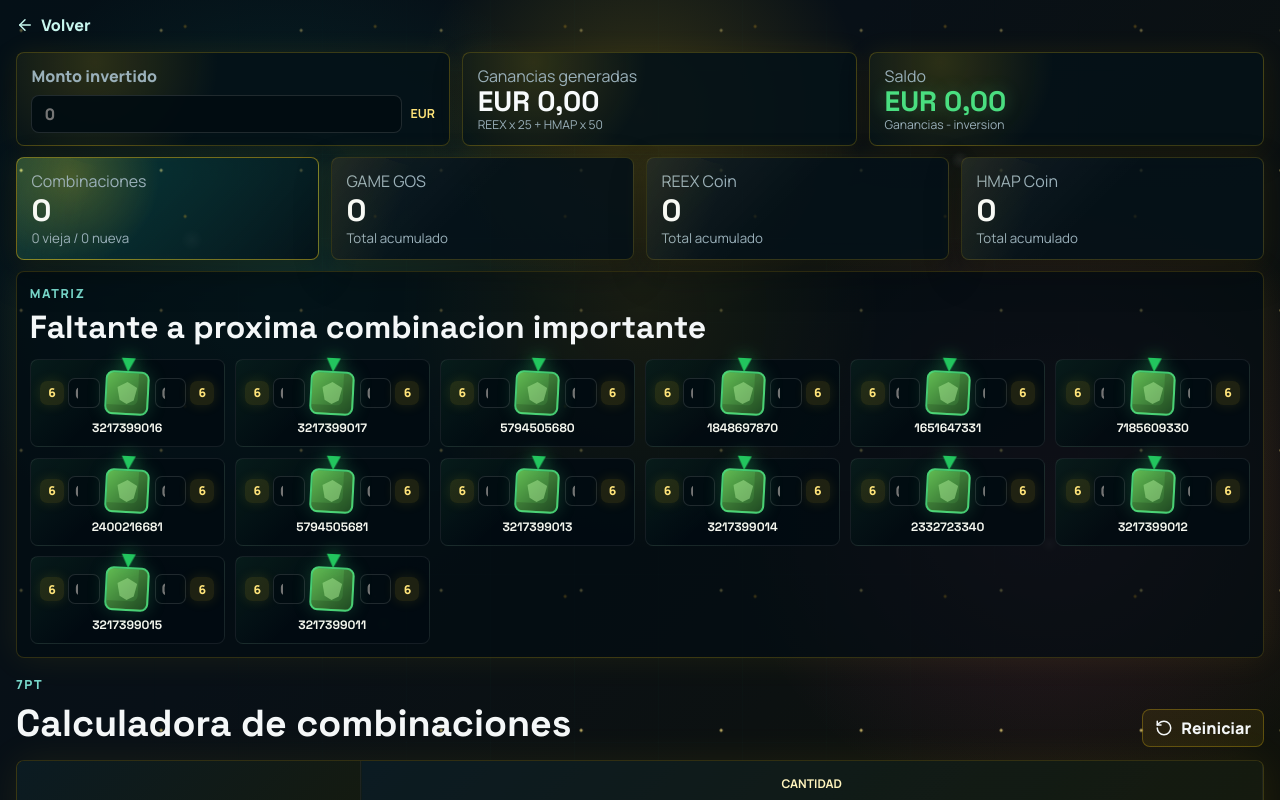
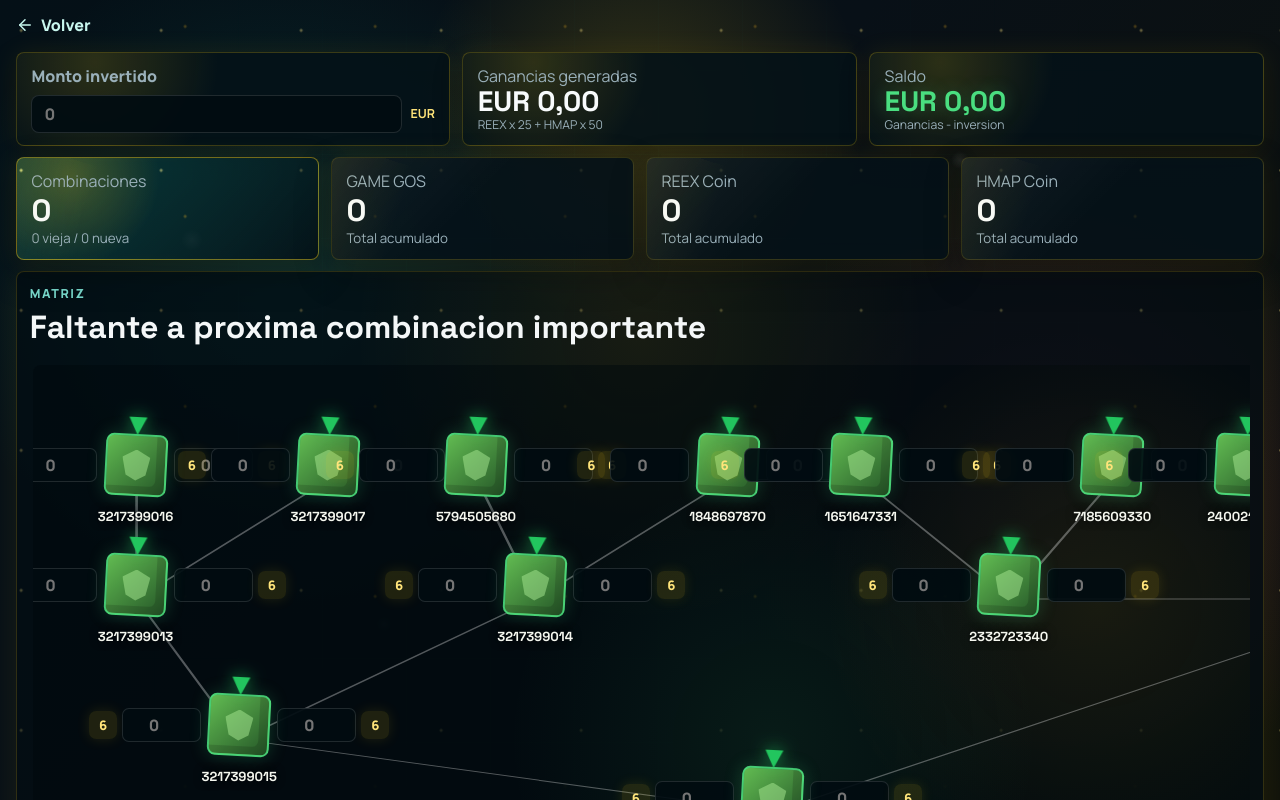
Before and after one commit to alvarogarcia33/metaacademy-calculadoras, a Next.js app: page /calculadora/7pt in a window 1280 px wide. Shown: the top 800 px of the page. Built offline with nearby package versions, Linux system fonts and the light colour scheme.

Commit message:
Improve token matrix map layout

```diff
--- a/src/app/globals.css
+++ b/src/app/globals.css
@@ -540,71 +540,100 @@ select {
   box-shadow: 0 0 34px rgba(250, 204, 21, 0.08);
 }
 
-.tokenMatrixGrid {
-  display: grid;
-  grid-template-columns: repeat(auto-fit, minmax(178px, 1fr));
-  gap: 0.65rem;
+.tokenMatrixCanvasWrap {
+  overflow-x: auto;
+  overflow-y: hidden;
+  padding: 0.35rem 0.2rem;
+}
+
+.tokenMatrixMap {
+  position: relative;
+  min-width: 1480px;
+  height: 520px;
+  overflow: hidden;
+  border-radius: 8px;
+  background:
+    radial-gradient(circle at 50% 72%, rgba(74, 222, 128, 0.08), transparent 32%),
+    radial-gradient(circle at 72% 46%, rgba(250, 204, 21, 0.08), transparent 25%),
+    rgba(2, 10, 14, 0.48);
+}
+
+.tokenMatrixLines {
+  position: absolute;
+  inset: 0;
+  width: 100%;
+  height: 100%;
+  pointer-events: none;
+}
+
+.tokenMatrixLines line {
+  stroke: rgba(255, 255, 255, 0.32);
+  stroke-width: 0.18;
+  stroke-linecap: round;
+  filter: drop-shadow(0 0 4px rgba(255, 255, 255, 0.22));
 }
 
 .tokenNode {
-  display: grid;
-  grid-template-columns: 1fr 44px 1fr;
+  position: absolute;
+  display: grid;
+  grid-template-columns: 112px 62px 112px;
   grid-template-rows: auto auto;
   align-items: center;
-  gap: 0.25rem 0.35rem;
-  min-height: 88px;
-  padding: 0.58rem;
-  border: 1px solid rgba(255, 255, 255, 0.08);
-  border-radius: 8px;
-  background:
-    linear-gradient(135deg, rgba(74, 222, 128, 0.08), transparent 44%),
-    rgba(2, 12, 18, 0.82);
+  gap: 0.28rem 0.45rem;
+  width: 312px;
+  min-height: 108px;
+  padding: 0.3rem;
+  border: 0;
+  background: transparent;
+  transform: translate(-50%, -50%);
 }
 
 .tokenNode > strong {
   grid-column: 1 / -1;
   color: #f5f7ef;
   font-family: var(--font-display), sans-serif;
-  font-size: 0.76rem;
+  font-size: 0.82rem;
   text-align: center;
+  text-shadow: 0 0 8px rgba(0, 0, 0, 0.82);
 }
 
 .matrixField {
   display: grid;
   align-items: center;
-  gap: 0.25rem;
+  gap: 0.32rem;
 }
 
 .matrixFieldLeft {
-  grid-template-columns: 24px minmax(0, 1fr);
+  grid-template-columns: 28px minmax(0, 1fr);
 }
 
 .matrixFieldRight {
-  grid-template-columns: minmax(0, 1fr) 24px;
+  grid-template-columns: minmax(0, 1fr) 28px;
 }
 
 .matrixField span {
   display: inline-grid;
   place-items: center;
-  min-width: 24px;
-  height: 24px;
+  min-width: 28px;
+  height: 28px;
   border-radius: 7px;
   background: rgba(250, 204, 21, 0.12);
   color: #ffe47a;
-  font-size: 0.76rem;
+  font-size: 0.82rem;
   font-weight: 900;
   box-shadow: 0 0 13px rgba(250, 204, 21, 0.12);
 }
 
 .matrixField input {
   width: 100%;
-  height: 30px;
-  padding: 0 0.35rem;
+  height: 34px;
+  padding: 0 0.45rem;
   border: 1px solid rgba(255, 255, 255, 0.12);
   border-radius: 7px;
   background: rgba(2, 12, 18, 0.92);
   color: #fff9db;
   font-weight: 900;
+  font-size: 0.98rem;
   text-align: center;
   outline: none;
 }
@@ -618,8 +647,8 @@ select {
   position: relative;
   display: grid;
   place-items: center;
-  width: 44px;
-  height: 44px;
+  width: 62px;
+  height: 62px;
   justify-self: center;
   border: 2px solid rgba(74, 222, 128, 0.82);
   border-radius: 8px;
@@ -635,18 +664,18 @@ select {
 .tokenCube::before {
   content: "";
   position: absolute;
-  top: -15px;
+  top: -19px;
   width: 0;
   height: 0;
-  border-right: 7px solid transparent;
-  border-left: 7px solid transparent;
-  border-top: 14px solid #22c55e;
+  border-right: 9px solid transparent;
+  border-left: 9px solid transparent;
+  border-top: 18px solid #22c55e;
   filter: drop-shadow(0 0 8px rgba(34, 197, 94, 0.75));
 }
 
 .tokenCube span {
-  width: 22px;
-  height: 22px;
+  width: 31px;
+  height: 31px;
   border-radius: 6px;
   background: rgba(165, 231, 145, 0.52);
   clip-path: polygon(50% 0, 95% 25%, 82% 82%, 50% 100%, 18% 82%, 5% 25%);
--- a/src/components/calculator/combination-calculator.tsx
+++ b/src/components/calculator/combination-calculator.tsx
@@ -31,6 +31,41 @@ const MATRIX_TOKENS = [
   "3217399012",
   "3217399015",
   "3217399011"
+];
+
+const MATRIX_NODE_POSITIONS = [
+  { x: 7, y: 22 },
+  { x: 20, y: 22 },
+  { x: 30, y: 22 },
+  { x: 47, y: 22 },
+  { x: 56, y: 22 },
+  { x: 73, y: 22 },
+  { x: 82, y: 22 },
+  { x: 93, y: 22 },
+  { x: 7, y: 45 },
+  { x: 34, y: 45 },
+  { x: 66, y: 45 },
+  { x: 93, y: 45 },
+  { x: 14, y: 72 },
+  { x: 50, y: 86 }
+];
+
+const MATRIX_LINKS = [
+  [0, 8],
+  [8, 12],
+  [12, 9],
+  [9, 2],
+  [8, 1],
+  [9, 3],
+  [3, 4],
+  [4, 10],
+  [10, 5],
+  [10, 11],
+  [11, 7],
+  [11, 13],
+  [13, 12],
+  [5, 6],
+  [6, 11]
 ];
 
 export const SEVEN_PT_TABLE_DATA: CombinationRow[] = [
@@ -221,11 +256,28 @@ export function CombinationCalculator({
             <h2>Faltante a proxima combinacion importante</h2>
           </div>
         </div>
-        <div className="tokenMatrixGrid">
+        <div className="tokenMatrixCanvasWrap">
+          <div className="tokenMatrixMap">
+            <svg className="tokenMatrixLines" aria-hidden="true" viewBox="0 0 100 100" preserveAspectRatio="none">
+              {MATRIX_LINKS.map(([from, to]) => (
+                <line
+                  key={`${from}-${to}`}
+                  x1={MATRIX_NODE_POSITIONS[from].x}
+                  x2={MATRIX_NODE_POSITIONS[to].x}
+                  y1={MATRIX_NODE_POSITIONS[from].y}
+                  y2={MATRIX_NODE_POSITIONS[to].y}
+                />
+              ))}
+            </svg>
           {MATRIX_TOKENS.map((token) => {
             const values = matrixValues[token] ?? { left: "", right: "" };
+            const position = MATRIX_NODE_POSITIONS[MATRIX_TOKENS.indexOf(token)];
             return (
-              <article className="tokenNode" key={token}>
+              <article
+                className="tokenNode"
+                key={token}
+                style={{ left: `${position.x}%`, top: `${position.y}%` }}
+              >
                 <div className="matrixField matrixFieldLeft">
                   <span>{missingToNextTarget(values.left, importantTargets)}</span>
                   <input
@@ -257,6 +309,7 @@ export function CombinationCalculator({
               </article>
             );
           })}
+          </div>
         </div>
       </section>
 
```
